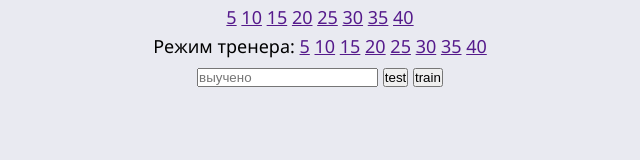
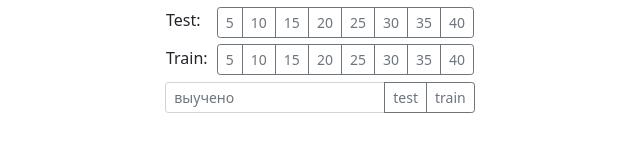
Before and after one commit to pochemuto/coctails, a plain HTML site: page index.html in a window 1280 px wide. Shown: the whole page, without its empty margins (320-960 px from the left). Drawn offline with nearby package versions, Linux system fonts and the light colour scheme; no server answers.

Commit message:
bootstrap

```diff
--- a/index.html
+++ b/index.html
@@ -4,91 +4,93 @@
 <head>
     <meta charset="UTF-8">
     <meta name="viewport" content="width=device-width, initial-scale=1.0">
+    <link href="https://cdn.jsdelivr.net/npm/bootstrap@5.0.1/dist/css/bootstrap.min.css" rel="stylesheet"
+        integrity="sha384-+0n0xVW2eSR5OomGNYDnhzAbDsOXxcvSN1TPprVMTNDbiYZCxYbOOl7+AMvyTG2x" crossorigin="anonymous">
     <link rel="apple-touch-icon" sizes="256x256" href="apple-touch-icon-256.png">
     <link rel="apple-touch-icon" sizes="180x180" href="apple-touch-icon-256.png">
     <title>Coctails</title>
     <style>
-        * {
-            margin: 0;
-            padding: 0;
+        html {
+            padding-top: 5pt;
         }
 
-        html {
-            background-color: rgb(233, 234, 241);
-        }
-
-        #wrapper {
-            text-align: center;
-        }
-
-        #controls {
-            height: 80pt;
-            font-family: 'Segoe UI', Tahoma, Geneva, Verdana, sans-serif;
-            font-size: large;
-        }
-        #controls div {
-            margin-bottom: 5px;
-            margin-top: 5px;
+        .label {
+            width: 35pt;
         }
 
         #coctail-wrapper {
-            display: flex;
-            flex-direction: column;
-            align-items: auto;
-            justify-content: center;
-            height: calc(100vh - 80pt);
-            width: 100%;
+            text-align: center;
+            height: calc(100vh - 110pt);
             font-size: 30pt;
-            font-family: 'Segoe UI', Tahoma, Geneva, Verdana, sans-serif;
             color: rgb(32, 32, 32);
             -webkit-user-select: none;
         }
 
         #coctail-wrapper img {
-            align-self: center;
             max-width: 100%;
             max-height: 100%;
         }
 
         #coctail-wrapper video {
-            align-self: center;
             max-width: 100%;
             max-height: 100%;
         }
-
     </style>
     <script src="script.js"></script>
 </head>
 
 <body>
-    <div id="wrapper">
-        <div id="controls">
-            <div class="presets">
-                <a href="">5</a>
-                <a href="">10</a>
-                <a href="">15</a>
-                <a href="">20</a>
-                <a href="">25</a>
-                <a href="">30</a>
-                <a href="">35</a>
-                <a href="">40</a>
+    <div id="container">
+        <div class="row">
+            <div class="d-flex flex-row justify-content-center mb-1">
+                <form>
+                    <label for="test-selector" class="form-label label">Test: </label>
+                    <div id="presets" class="btn-group btn-group-sm" role="group">
+                        <button id="test-selector" type="button" class="btn btn-outline-secondary">5</button>
+                        <button type="button" class="btn btn-outline-secondary">10</button>
+                        <button type="button" class="btn btn-outline-secondary">15</button>
+                        <button type="button" class="btn btn-outline-secondary">20</button>
+                        <button type="button" class="btn btn-outline-secondary">25</button>
+                        <button type="button" class="btn btn-outline-secondary">30</button>
+                        <button type="button" class="btn btn-outline-secondary">35</button>
+                        <button type="button" class="btn btn-outline-secondary">40</button>
+                    </div>
+                </form>
             </div>
-            <div class="train-presets">
-                Режим тренера:
-                <a data-train="true" href="">5</a>
-                <a data-train="true" href="">10</a>
-                <a data-train="true" href="">15</a>
-                <a data-train="true" href="">20</a>
-                <a data-train="true" href="">25</a>
-                <a data-train="true" href="">30</a>
-                <a data-train="true" href="">35</a>
-                <a data-train="true" href="">40</a>
+        </div>
+        <div class="row">
+            <div class="d-flex flex-row justify-content-center mb-1">
+                <form>
+                    <label for="train-selector" class="form-label label">Train: </label>
+                    <div id="train-presets" class="btn-group btn-group-sm" role="group">
+                        <button id="train-selector" type="button" data-train="true"
+                            class="btn btn-outline-secondary">5</button>
+                        <button type="button" data-train="true" class="btn btn-outline-secondary">10</button>
+                        <button type="button" data-train="true" class="btn btn-outline-secondary">15</button>
+                        <button type="button" data-train="true" class="btn btn-outline-secondary">20</button>
+                        <button type="button" data-train="true" class="btn btn-outline-secondary">25</button>
+                        <button type="button" data-train="true" class="btn btn-outline-secondary">30</button>
+                        <button type="button" data-train="true" class="btn btn-outline-secondary">35</button>
+                        <button type="button" data-train="true" class="btn btn-outline-secondary">40</button>
+                    </div>
+                </form>
             </div>
-            <input type="text" placeholder="выучено" id="max">
-            <input type="button" value="test" id="go">
-            <input type="button" value="train" id="train">
         </div>
-        <div id="coctail-wrapper">
+        <div class="row">
+            <div class="d-flex flex-row justify-content-center">
+                <form>
+                    <div class="input-group input-group-sm">
+                        <input id="max" type="test" class="form-control" id="range" placeholder="выучено">
+                        <button id="go" type="button" class="btn btn-outline-secondary">test</button>
+                        <button id="train" type="button" class="btn btn-outline-secondary">train</button>
+                    </div>
+                </form>
+            </div>
+        </div>
+    </div>
+
+    <div id="coctail-wrapper" class="d-flex flex-row justify-content-center">
+        <div class="col-12 align-self-center">
             <span id="coctail">
             </span>
             <img src="" id="img">
--- a/script.js
+++ b/script.js
@@ -148,15 +148,16 @@ function main() {
     document.querySelector('#go').addEventListener('click', () => go(false));
     document.querySelector('#train').addEventListener('click', () => go(true));
 
-    document.querySelectorAll('.presets a').forEach(element =>
+    document.querySelectorAll('#presets button').forEach(element =>
         element.addEventListener('click', preset)
     );
 
-    document.querySelectorAll('.train-presets a').forEach(element =>
+    document.querySelectorAll('#train-presets button').forEach(element =>
         element.addEventListener('click', preset)
     );
 
     values.forEach(value => preloadImage(imageUrl(value[1])));
+    start(0, 40, true);
 }
 
 window.onload = main
```
